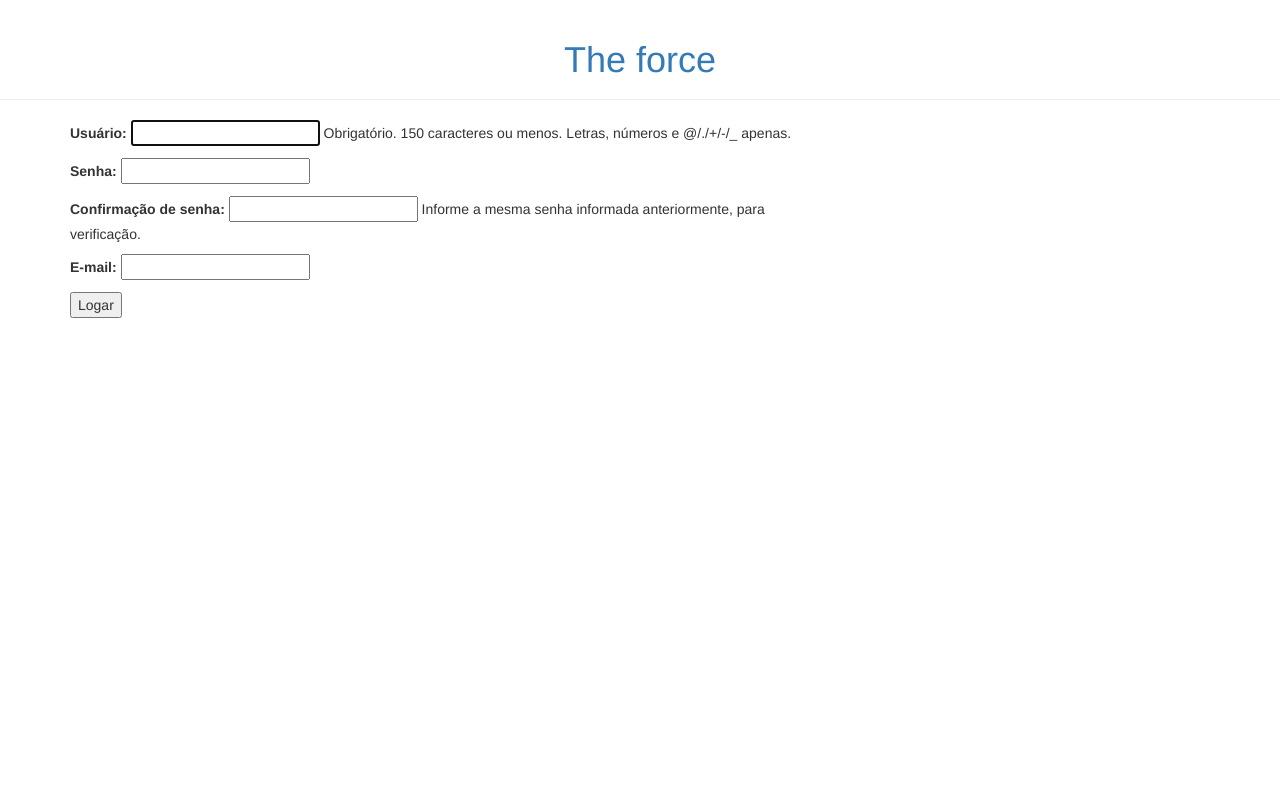
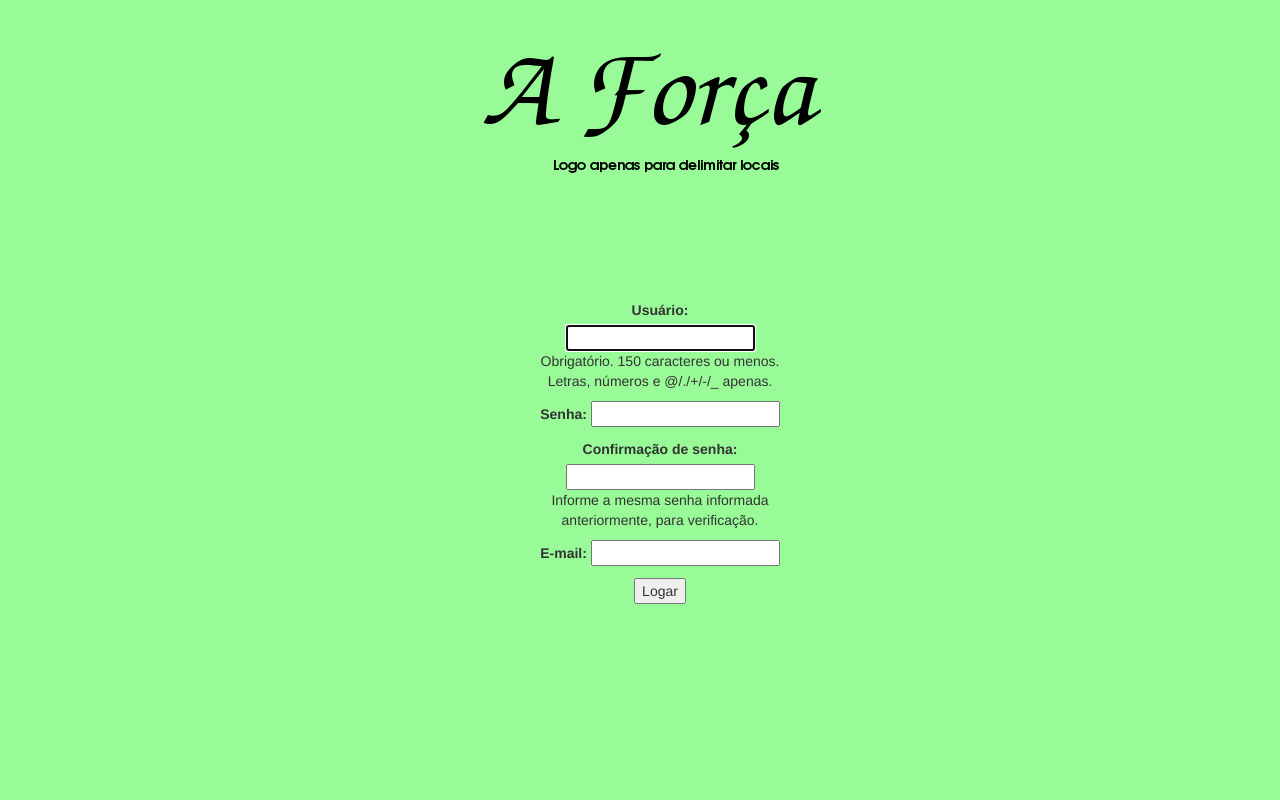
Before and after one commit to arturfarias/In-a-Galaxy-Far-Far-Away, a Django app: template login/templates/index.html in a window 1280 px wide. Run offline with Django 3.2, Linux system fonts and the light colour scheme; the template is opened without the code that fills it: values that come from a table or form of the project are taken from there, others are empty; tables that the repository leaves empty hold one stand-in row (values such as "Sample post"); some libraries are stand-ins or nearby versions.

Commit message:
Melhorias no templete de index

```diff
--- a/login/forms.py
+++ b/login/forms.py
@@ -3,15 +3,15 @@ from django import forms
 from django.contrib.auth.forms import UserCreationForm
 from django.contrib.auth.models import User
 class CadastroForms(UserCreationForm):
-
+    # Criando o camp do form do email
     email = forms.EmailField(label='E-mail')
-
+    # Incluindo o form de email ao cadastro
     def clean_email(self):
         email = self.cleaned_data['email']
         if User.objects.filter(email=email).exists():
             raise forms.ValidationError('Email já cadastrado')
         return email
-
+        # salvando o form de email
     def save(self,commit=True):
         user = super(CadastroForms,self).save(commit=False)
         user.email = self.cleaned_data['email']
--- a/login/models.py
+++ b/login/models.py
@@ -13,7 +13,7 @@ class Perfil(models.Model):
     sobrenome = models.CharField(max_length=200,default="")
     sexo = models.CharField(max_length=1,choices=SEXO_C,default="N")
     datanascimento = models.CharField(verbose_name=u'Data de Nascimento',max_length=200,default="")
-    email = models.EmailField(max_length=200,default="")
+    email = models.EmailField(max_length=200,default="") # Usado no form, mas por algum motivo não posso remover
     telefone = models.CharField(max_length=9,default="")
     senha = models.CharField(max_length=30,default="")
     endereco = models.CharField(max_length=200, verbose_name=u'Endereço',default="")
--- /dev/null
+++ b/login/static/css/index.css
@@ -0,0 +1,21 @@
+/*Trocando a cor do fundo, futuramente sera substituido por uma img */
+body{
+  background-color: #98FB98;
+}
+/* Posicionando o logo provisorio*/
+#logo{
+  margin-left: -250px;
+  position: absolute;
+  left: 50%;
+}
+/* posicionando o formulario de login */
+#LoginForm{
+  text-align: center;
+  width: 240px;
+  height: 300px;
+  margin-left: -100px;
+  margin-top: -100px;
+  position: absolute;
+  top: 50%;
+  left: 50%;
+}
--- a/login/static/css/style.css
+++ b/login/static/css/style.css
@@ -1,3 +1,3 @@
 h1 {
-text-align: center;
+    text-align: center;
 }
--- a/login/templates/index.html
+++ b/login/templates/index.html
@@ -1,9 +1,22 @@
-{% extends 'base.html' %}
-
-{% block content %}
-  <form method="POST">
-    {% csrf_token %}
-    {{ form.as_p }}
-    <input type='submit' value='Logar' />
-  </form>
-{% endblock content %}
+{% load staticfiles %}
+<html>
+  <head>
+    <meta charset="utf-8">
+    <title>The Force </title>
+    <link rel="stylesheet" href="//maxcdn.bootstrapcdn.com/bootstrap/3.2.0/css/bootstrap.min.css">
+    <link rel="stylesheet" href="//maxcdn.bootstrapcdn.com/bootstrap/3.2.0/css/bootstrap-theme.min.css">
+    <link href='//fonts.googleapis.com/css?family=Lobster&subset=latin,latin-ext' rel='stylesheet' type='text/css'>
+    <link rel="stylesheet" href="{% static 'css/index.css' %}">
+  </head>
+  <body>
+    <!-- Cria o form no templete  -->
+    <img id="logo" src="{% static 'img/logo.png' %}"/> <!-- Coloca a imagem do logo  -->
+    <div id="LoginForm"> <!-- Div para editar o form com css  -->
+      <form method="POST">
+        {% csrf_token %}
+        {{ form.as_p }}
+      <input type='submit' value='Logar' />
+    </form>
+    </div>
+  </body
+</html>
--- a/login/urls.py
+++ b/login/urls.py
@@ -6,6 +6,6 @@ urlpatterns = [
     url(r'^central/$', views.central), #Pagina central do aplicativo
     url(r'^central/registro/$', views.registro), #Pagina de registro de usuario
     url(r'^central/perfil/$', views.perfil), #Pagina do perfl do usuario
-    url(r'^sair/$', 'django.contrib.auth.views.logout',{'next_page':'index'},name='logout'),
+    url(r'^sair/$', 'django.contrib.auth.views.logout',{'next_page':'index'},name='logout'), #usado para deslogar
 
 ]
```
Also changed, not shown: README.md, login/static/img/fundo.jpg (added), login/static/img/logo.png (added).
